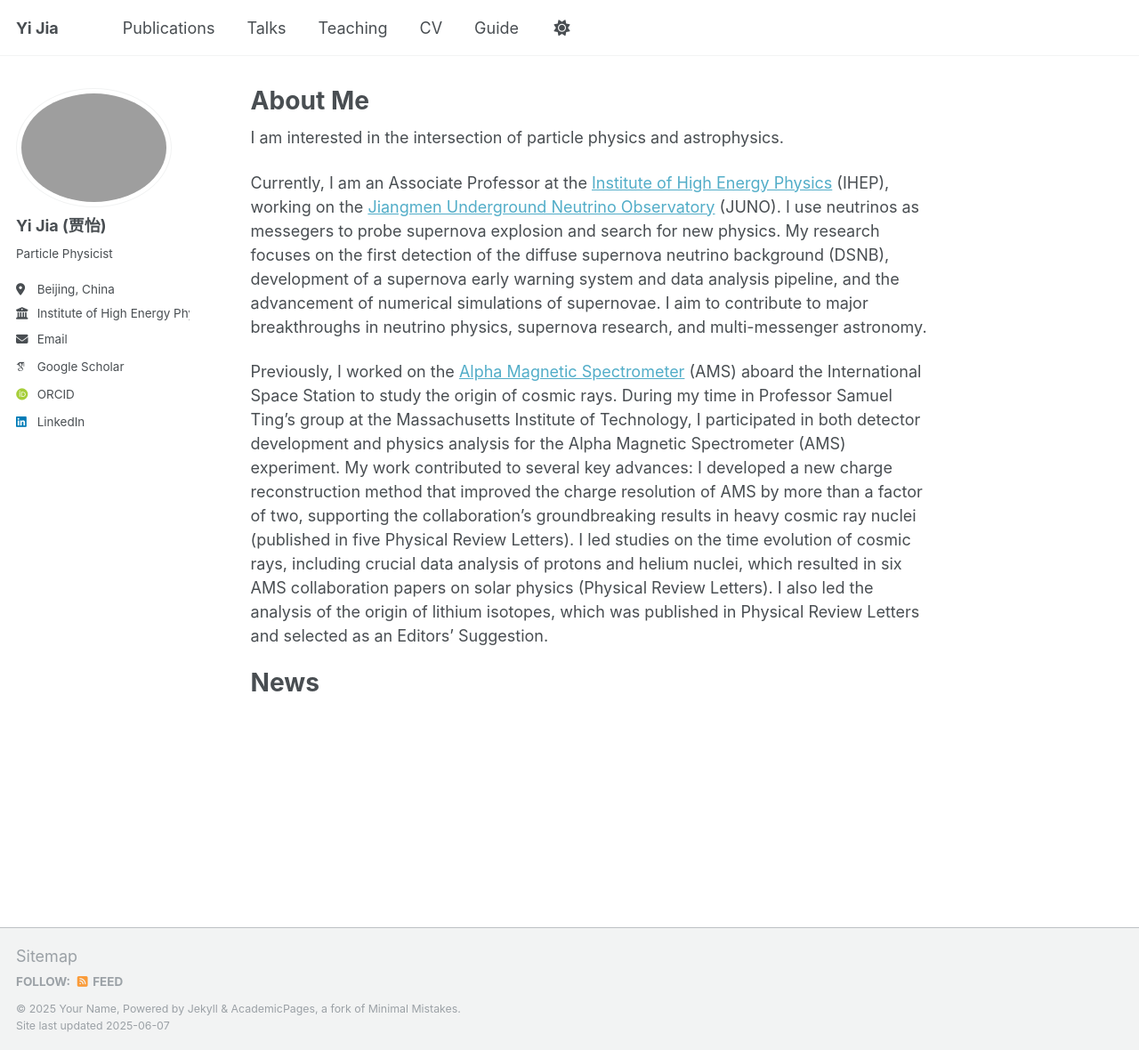
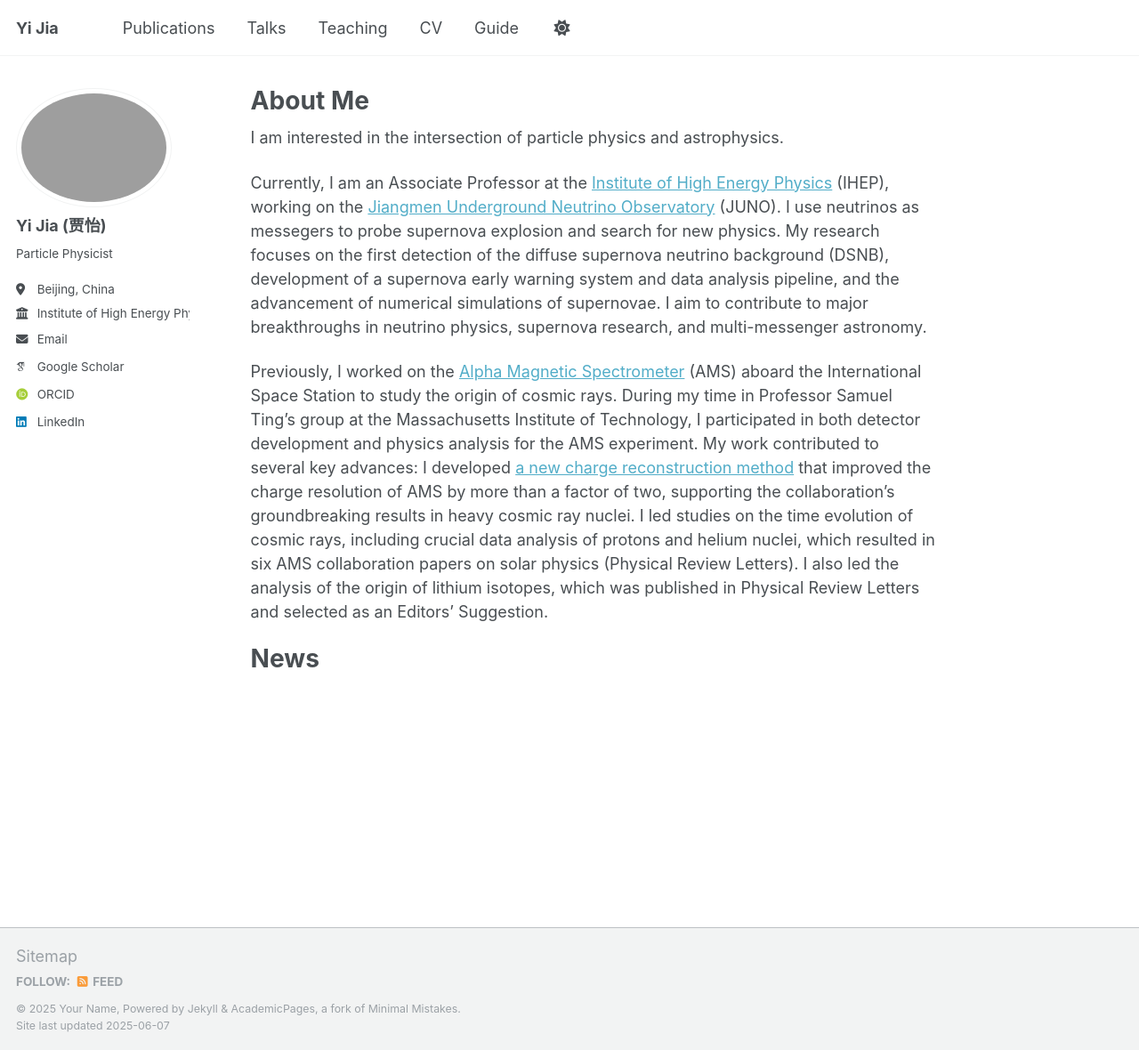
Before and after one commit to yijia-hep/yijia-hep, a Jekyll site: the page built from _pages/about.md, in a window 1280 px wide and 1180 px high. Shown: the whole window at 89% size. Built offline with Jekyll 4.4.1, drawn with Linux system fonts in a browser that asks for light colours; some web fonts are replaced.

Commit message:
no messega

```diff
--- a/_pages/about.md
+++ b/_pages/about.md
@@ -11,7 +11,7 @@ I am interested in the intersection of particle physics and astrophysics.
 
 Currently, I am an Associate Professor at the [Institute of High Energy Physics](http://english.ihep.cas.cn/) (IHEP), working on the [Jiangmen Underground Neutrino Observatory](https://juno.ihep.cas.cn/) (JUNO). I use neutrinos as messegers to probe supernova explosion and search for new physics. My research focuses on the first detection of the diffuse supernova neutrino background (DSNB), development of a supernova early warning system and data analysis pipeline, and the advancement of numerical simulations of supernovae. I aim to contribute to major breakthroughs in neutrino physics, supernova research, and multi-messenger astronomy.
 
-Previously, I worked on the [Alpha Magnetic Spectrometer](https://ams02.space/) (AMS) aboard the International Space Station to study the origin of cosmic rays. During my time in Professor Samuel Ting’s group at the Massachusetts Institute of Technology, I participated in both detector development and physics analysis for the Alpha Magnetic Spectrometer (AMS) experiment. My work contributed to several key advances: I developed a new charge reconstruction method that improved the charge resolution of AMS by more than a factor of two, supporting the collaboration’s groundbreaking results in heavy cosmic ray nuclei (published in five Physical Review Letters). I led studies on the time evolution of cosmic rays, including crucial data analysis of protons and helium nuclei, which resulted in six AMS collaboration papers on solar physics (Physical Review Letters). I also led the analysis of the origin of lithium isotopes, which was published in Physical Review Letters and selected as an Editors’ Suggestion.
+Previously, I worked on the [Alpha Magnetic Spectrometer](https://ams02.space/) (AMS) aboard the International Space Station to study the origin of cosmic rays. During my time in Professor Samuel Ting’s group at the Massachusetts Institute of Technology, I participated in both detector development and physics analysis for the AMS experiment. My work contributed to several key advances: I developed [a new charge reconstruction method](https://doi.org/10.1016/j.nima.2020.164169) that improved the charge resolution of AMS by more than a factor of two, supporting the collaboration’s groundbreaking results in heavy cosmic ray nuclei. I led studies on the time evolution of cosmic rays, including crucial data analysis of protons and helium nuclei, which resulted in six AMS collaboration papers on solar physics (Physical Review Letters). I also led the analysis of the origin of lithium isotopes, which was published in Physical Review Letters and selected as an Editors’ Suggestion.
 
 News
 ======
```
